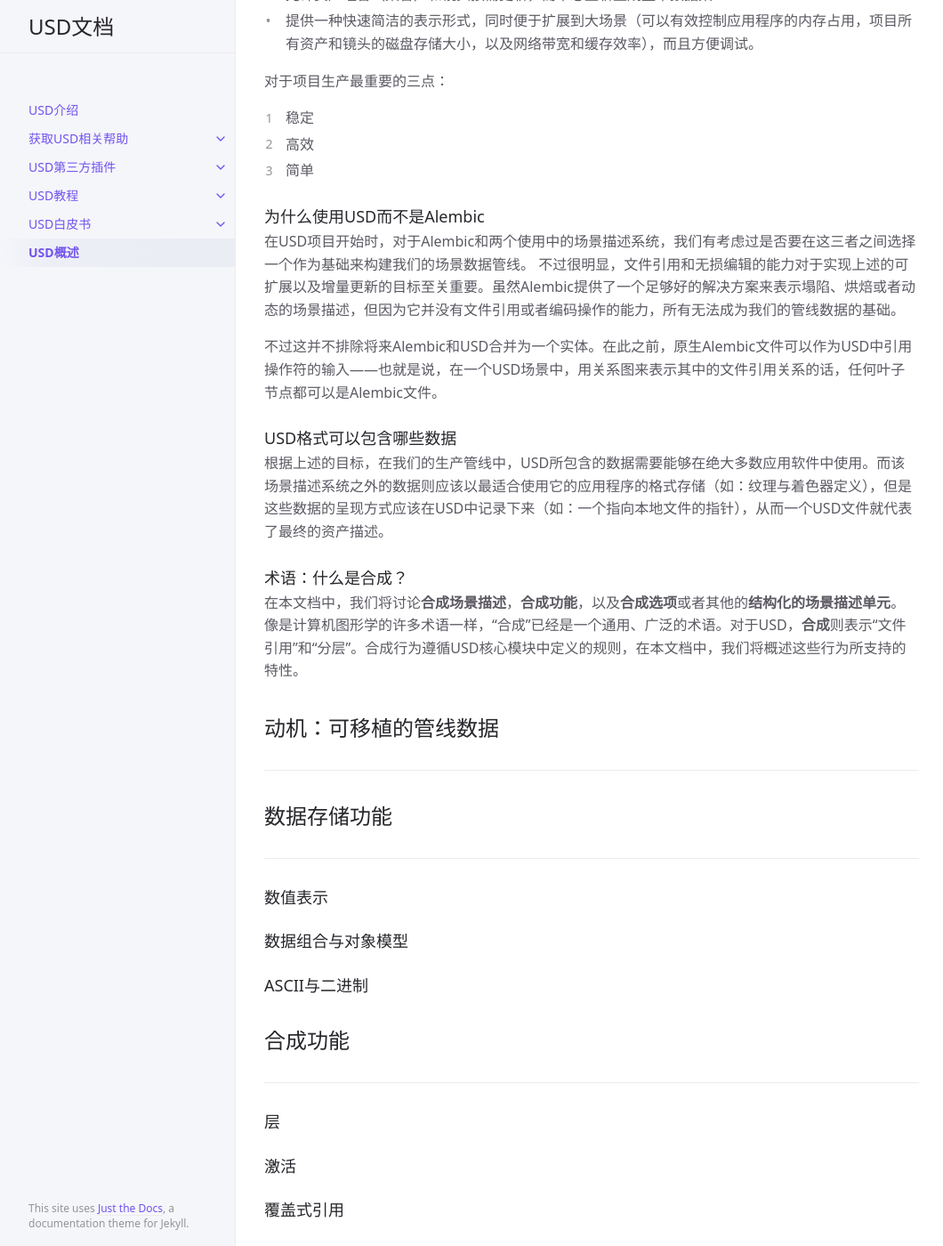
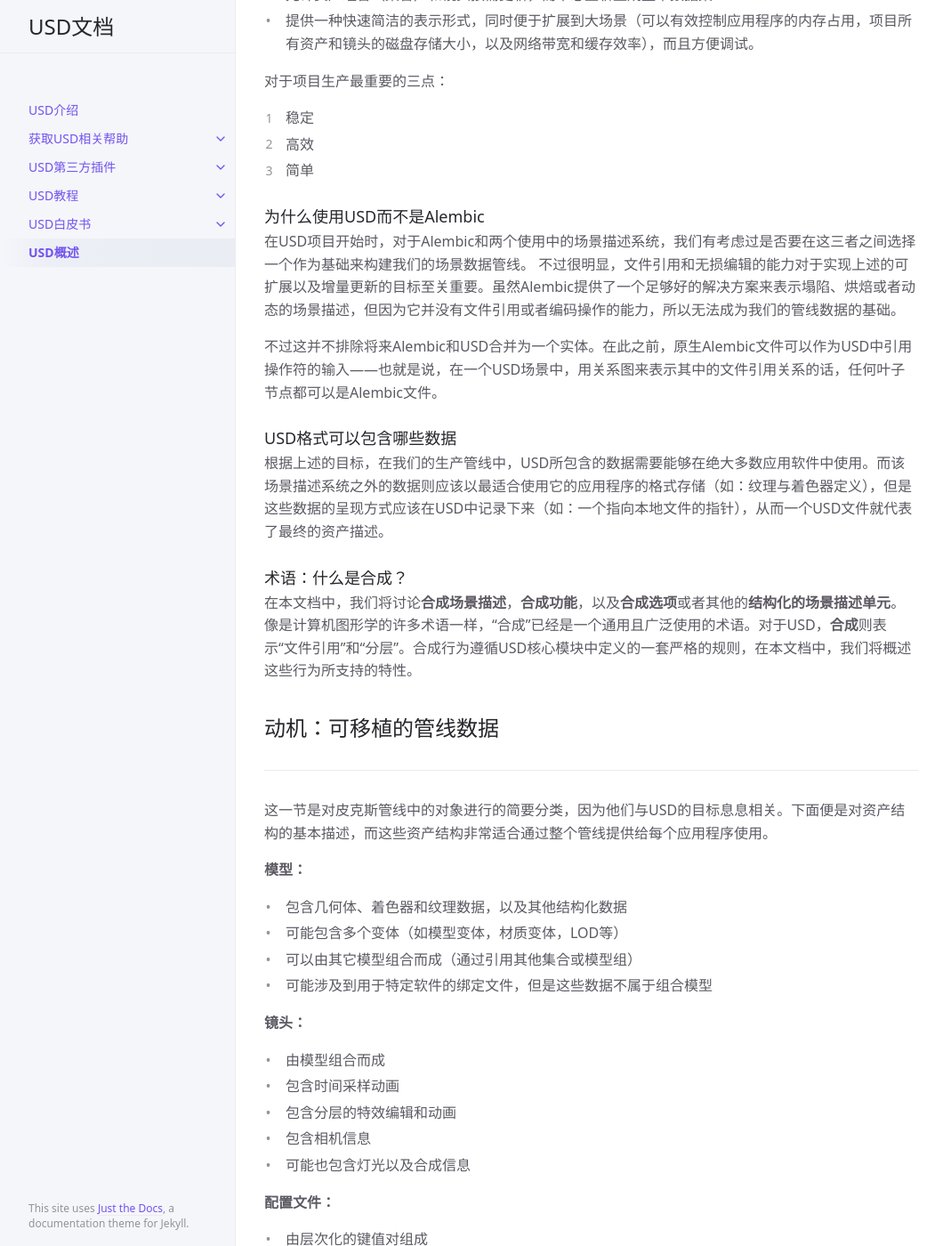
Before and after one commit to szxk/docs.usd, a Jekyll site: the page built from docs/overview.md, in a window 1280 px wide and 1400 px high, scrolled down 2202 px. Shown: the whole window at 89% size, without its empty margins (107-1167 px from the left). Built offline with Jekyll 4.4.1, drawn with Linux system fonts in a browser that asks for light colours; some of the changed text lies outside the part shown.

Commit message:
Update overview.md

````diff
--- a/docs/overview.md
+++ b/docs/overview.md
@@ -47,7 +47,7 @@ permalink: /docs/overview
 
 ### 为什么使用USD而不是Alembic
 在USD项目开始时，对于Alembic和两个使用中的场景描述系统，我们有考虑过是否要在这三者之间选择一个作为基础来构建我们的场景数据管线。
-不过很明显，文件引用和无损编辑的能力对于实现上述的可扩展以及增量更新的目标至关重要。虽然Alembic提供了一个足够好的解决方案来表示塌陷、烘焙或者动态的场景描述，但因为它并没有文件引用或者编码操作的能力，所有无法成为我们的管线数据的基础。
+不过很明显，文件引用和无损编辑的能力对于实现上述的可扩展以及增量更新的目标至关重要。虽然Alembic提供了一个足够好的解决方案来表示塌陷、烘焙或者动态的场景描述，但因为它并没有文件引用或者编码操作的能力，所以无法成为我们的管线数据的基础。
 
 不过这并不排除将来Alembic和USD合并为一个实体。在此之前，原生Alembic文件可以作为USD中引用操作符的输入——也就是说，在一个USD场景中，用关系图来表示其中的文件引用关系的话，任何叶子节点都可以是Alembic文件。
 
@@ -55,10 +55,32 @@ permalink: /docs/overview
 根据上述的目标，在我们的生产管线中，USD所包含的数据需要能够在绝大多数应用软件中使用。而该场景描述系统之外的数据则应该以最适合使用它的应用程序的格式存储（如：纹理与着色器定义），但是这些数据的呈现方式应该在USD中记录下来（如：一个指向本地文件的指针），从而一个USD文件就代表了最终的资产描述。
 
 ### 术语：什么是合成？
-在本文档中，我们将讨论**合成场景描述**，**合成功能**，以及**合成选项**或者其他的**结构化的场景描述单元**。像是计算机图形学的许多术语一样，“合成”已经是一个通用、广泛的术语。对于USD，**合成**则表示“文件引用”和“分层”。合成行为遵循USD核心模块中定义的规则，在本文档中，我们将概述这些行为所支持的特性。
+在本文档中，我们将讨论**合成场景描述**，**合成功能**，以及**合成选项**或者其他的**结构化的场景描述单元**。像是计算机图形学的许多术语一样，“合成”已经是一个通用且广泛使用的术语。对于USD，**合成**则表示“文件引用”和“分层”。合成行为遵循USD核心模块中定义的一套严格的规则，在本文档中，我们将概述这些行为所支持的特性。
 
 ## 动机：可移植的管线数据
 ---
+这一节是对皮克斯管线中的对象进行的简要分类，因为他们与USD的目标息息相关。下面便是对资产结构的基本描述，而这些资产结构非常适合通过整个管线提供给每个应用程序使用。
+
+**模型：**
+- 包含几何体、着色器和纹理数据，以及其他结构化数据
+- 可能包含多个变体（如模型变体，材质变体，LOD等）
+- 可以由其它模型组合而成（通过引用其他集合或模型组）
+- 可能涉及到用于特定软件的绑定文件，但是这些数据不属于组合模型
+
+**镜头：**
+- 由模型组合而成
+- 包含时间采样动画
+- 包含分层的特效编辑和动画
+- 包含相机信息
+- 可能也包含灯光以及合成信息
+
+**配置文件：**
+- 由层次化的键值对组成
+- 层次化结构横跨整个工作室，直至每个制作单位、电影，每个产品、序列以及每个模型
+
+```
+初看的话，配置似乎是一个与USD管线数据完全无关的问题，但是在皮克斯有很多系统都会将配置数据以引用的方式进行覆盖，而在整个管线中都需要获取到那些数据。这里我们只是提一下，但并不是强调配置文件是必须的。
+```
 
 ## 数据存储功能
 ---
````
